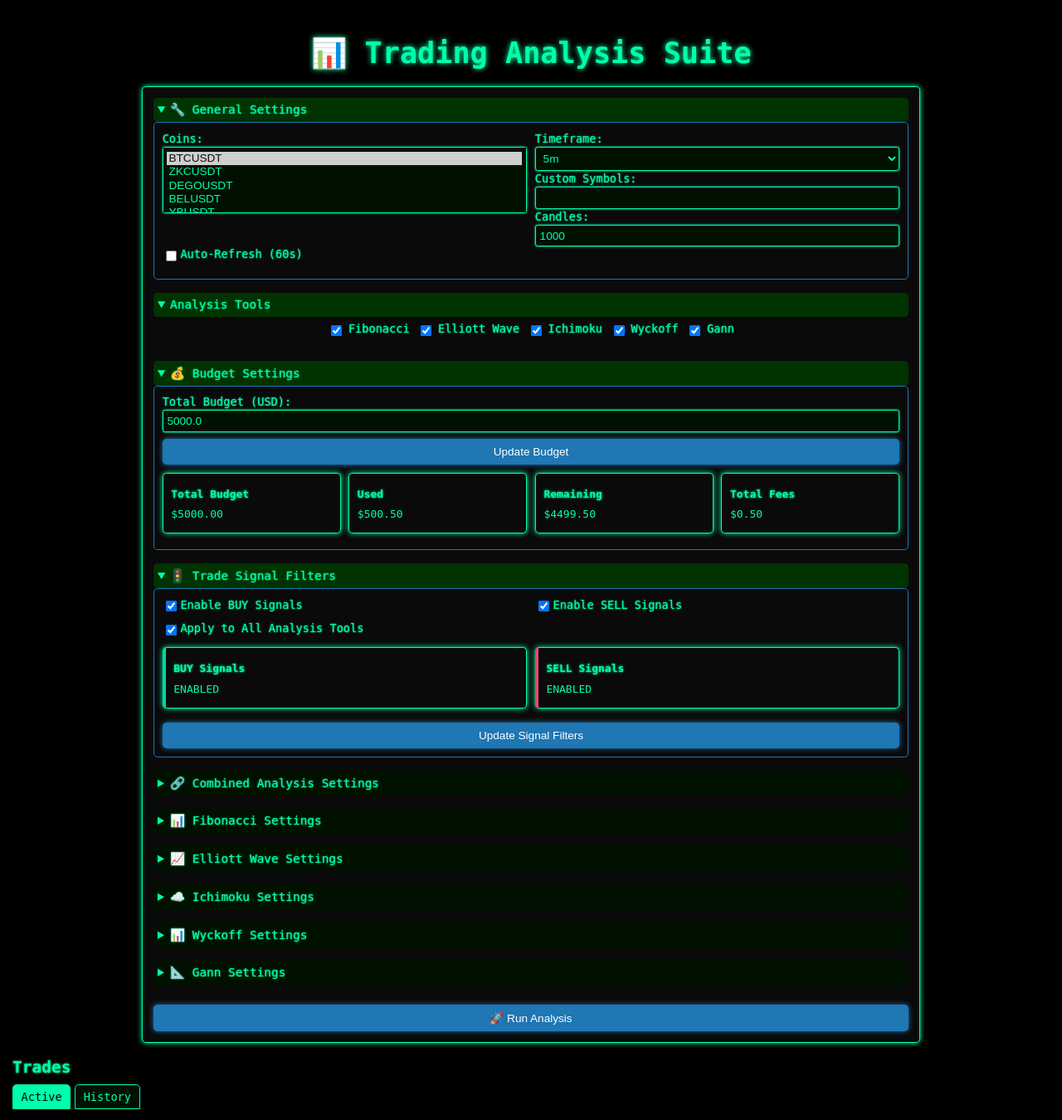
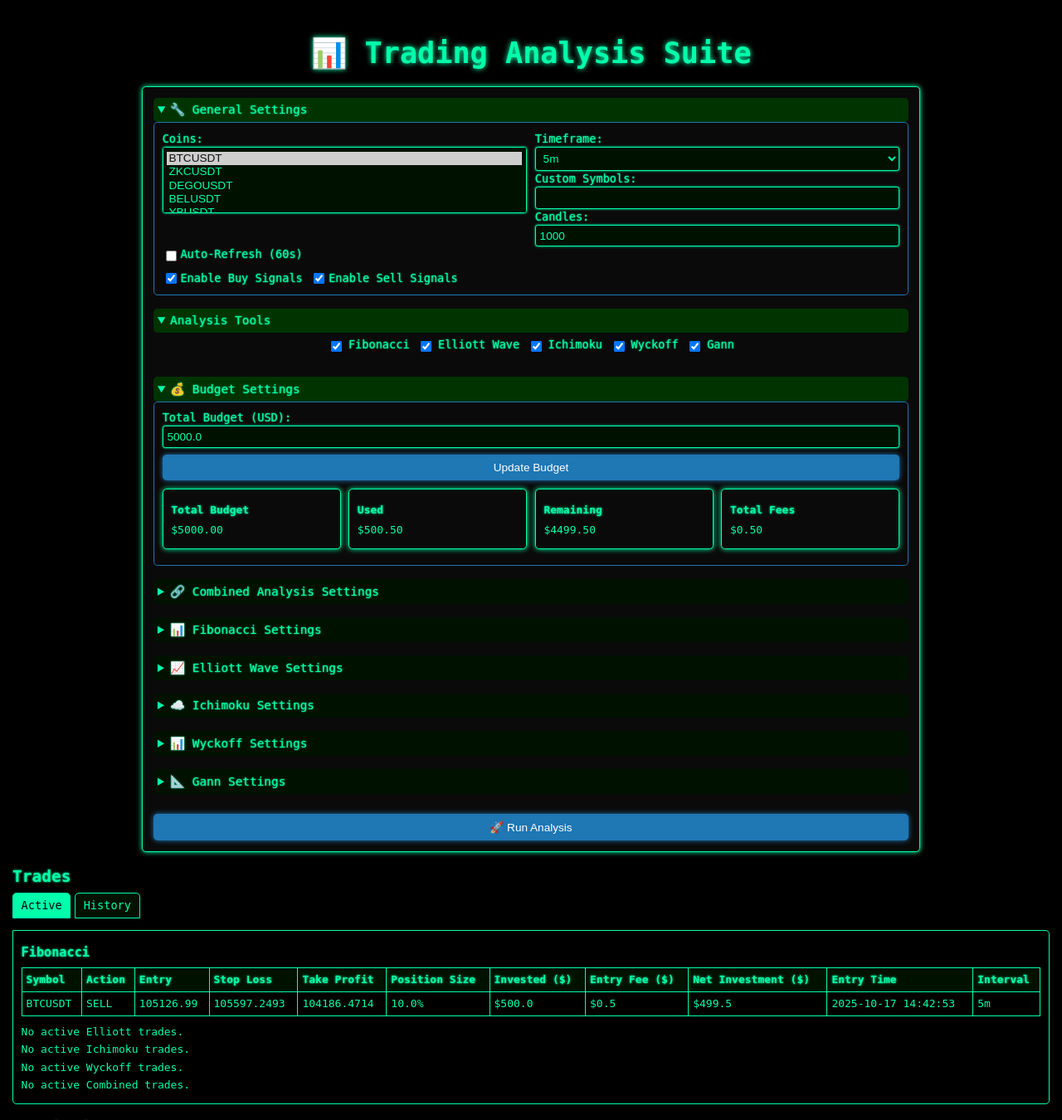
Before and after one commit to IhsanUllah-AI/trading_tools_docker, a Flask app: page / in a window 1280 px wide. Shown: the top 1350 px of the page at 83% size. Run offline with Flask 3, Linux system fonts and the light colour scheme.

Commit message:
Update index.html

```diff
--- a/templates/index.html
+++ b/templates/index.html
@@ -560,6 +560,11 @@
                     <input type="checkbox" id="auto_refresh" name="auto_refresh" {% if auto_refresh_enabled %}checked{% endif %}>
                     <label for="auto_refresh">Auto-Refresh (60s)</label>
                 </div>
+                <!-- New: Enable Buy/Sell Signals -->
+                <div class="checkbox-group">
+                    <label><input type="checkbox" name="enable_buy" {% if config.get('enable_buy', True) %}checked{% endif %}> Enable Buy Signals</label>
+                    <label><input type="checkbox" name="enable_sell" {% if config.get('enable_sell', True) %}checked{% endif %}> Enable Sell Signals</label>
+                </div>
             </div>
         </details>
 
@@ -602,55 +607,6 @@
                         <p>$<span id="total_fees_display">{{ "%.2f"|format(budget.get('total_fees', 0.0)) }}</span></p>
                     </div>
                 </div>
-            </div>
-        </details>
-        <!-- Replace the signal filter section with this more robust version -->
-        <details open>
-            <summary>🚦 Trade Signal Filters</summary>
-            <div class="form-section">
-                <div style="display: grid; grid-template-columns: 1fr 1fr; gap: 0.6rem; width: 100%;">
-                    <div class="auto-refresh-container">
-                        <input type="checkbox" id="buy_enabled" name="buy_enabled"
-                            {% if signal_filters is defined and signal_filters.buy_enabled %}checked{% elif signal_filters is not defined %}checked{% endif %}>
-                        <label for="buy_enabled">Enable BUY Signals</label>
-                    </div>
-                    <div class="auto-refresh-container">
-                        <input type="checkbox" id="sell_enabled" name="sell_enabled"
-                            {% if signal_filters is defined and signal_filters.sell_enabled %}checked{% elif signal_filters is not defined %}checked{% endif %}>
-                        <label for="sell_enabled">Enable SELL Signals</label>
-                    </div>
-                </div>
-                <div class="auto-refresh-container">
-                    <input type="checkbox" id="apply_to_all_tools" name="apply_to_all_tools"
-                        {% if signal_filters is defined and signal_filters.apply_to_all_tools %}checked{% elif signal_filters is not defined %}checked{% endif %}>
-                    <label for="apply_to_all_tools">Apply to All Analysis Tools</label>
-                </div>
-
-                <!-- Signal Filter Status Display -->
-                <div style="display: grid; grid-template-columns: 1fr 1fr; gap: 0.6rem; width: 100%; margin-top: 0.6rem;">
-                    <div class="metric-card" style="border-left: 4px solid #06d6a0;">
-                        <h4>BUY Signals</h4>
-                        <p id="buy_status">
-                            {% if signal_filters is defined %}
-                                {{ "ENABLED" if signal_filters.buy_enabled else "DISABLED" }}
-                            {% else %}
-                                ENABLED
-                            {% endif %}
-                        </p>
-                    </div>
-                    <div class="metric-card" style="border-left: 4px solid #ef476f;">
-                        <h4>SELL Signals</h4>
-                        <p id="sell_status">
-                            {% if signal_filters is defined %}
-                                {{ "ENABLED" if signal_filters.sell_enabled else "DISABLED" }}
-                            {% else %}
-                                ENABLED
-                            {% endif %}
-                        </p>
-                    </div>
-                </div>
-
-                <button type="button" onclick="updateSignalFilters()" style="margin-top: 0.5rem;">Update Signal Filters</button>
             </div>
         </details>
         <details>
@@ -2026,48 +1982,7 @@
             updateBudgetDisplay();
         });
 
-        // Add these JavaScript functions
-        function updateSignalFilters() {
-            const buyEnabled = document.getElementById('buy_enabled').checked;
-            const sellEnabled = document.getElementById('sell_enabled').checked;
-            const applyToAllTools = document.getElementById('apply_to_all_tools').checked;
-
-            fetch('/update_signal_filters', {
-                method: 'POST',
-                headers: { 'Content-Type': 'application/json' },
-                body: JSON.stringify({
-                    buy_enabled: buyEnabled,
-                    sell_enabled: sellEnabled,
-                    apply_to_all_tools: applyToAllTools
-                })
-            })
-            .then(response => response.json())
-            .then(data => {
-                if (data.status === 'success') {
-                    document.getElementById('buy_status').textContent = data.signal_filters.buy_enabled ? 'ENABLED' : 'DISABLED';
-                    document.getElementById('sell_status').textContent = data.signal_filters.sell_enabled ? 'ENABLED' : 'DISABLED';
-                    alert('Signal filters updated successfully!');
-                } else {
-                    alert('Error updating signal filters: ' + data.message);
-                }
-            })
-            .catch(error => {
-                console.error('Error updating signal filters:', error);
-                alert('Error updating signal filters');
-            });
-        }
-
-        // Update signal filter display on page load
-        function updateSignalFilterDisplay() {
-            // This will be updated when we add signal filters to the auto_refresh_status response
-        }
-
-        // Call this on page load
-        document.addEventListener('DOMContentLoaded', function() {
-            loadAutoRefreshState();
-            updateBudgetDisplay();
-            updateSignalFilterDisplay();
-        });
+
 
         function startAutoRefresh() {
             if (!document.getElementById('auto_refresh').checked) return;
```
